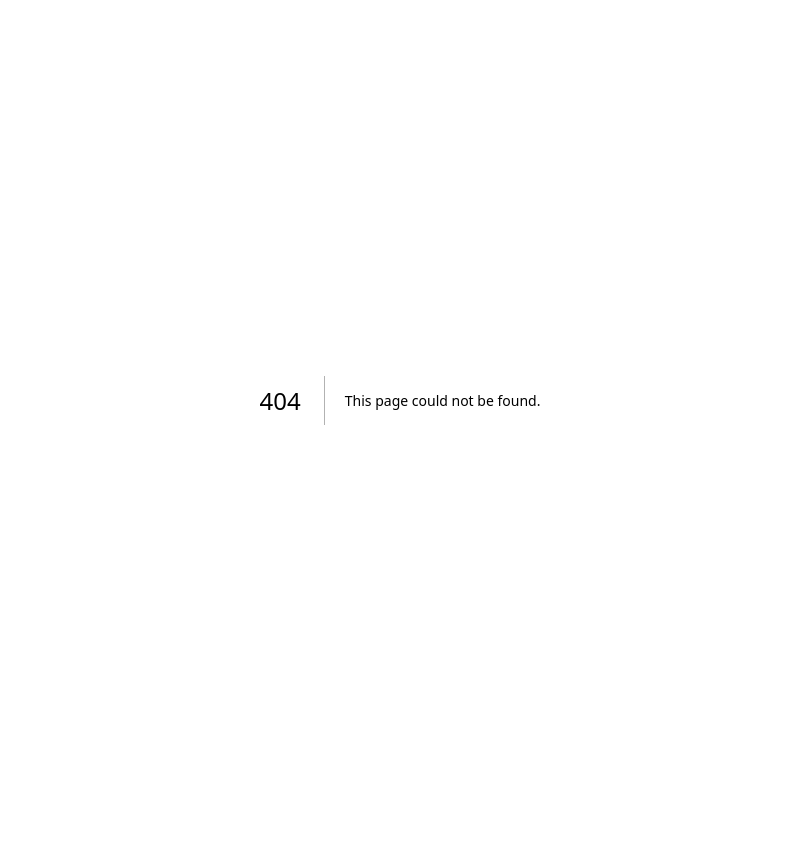
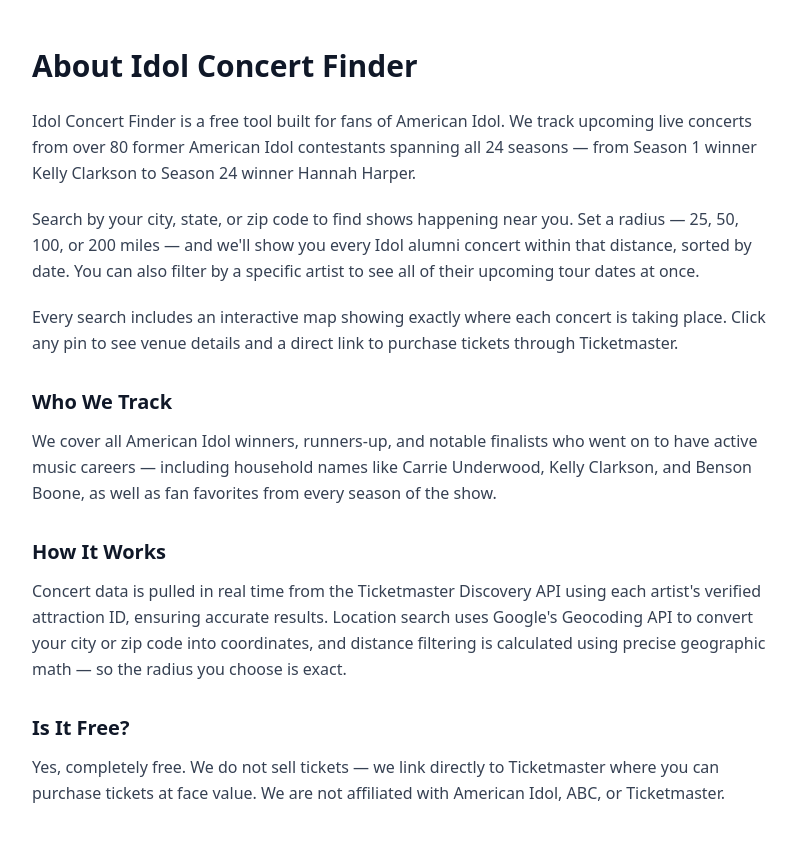
Before and after one commit to LetMeAdam8/idolconcertfinder, a Next.js app: page /about in a window 1280 px wide. Before the commit this address had no page. Shown: the top 842 px of the page, without its empty margins (240-1036 px from the left). Before the commit the page ends 800 px from the top, so only its background shows below. Built offline with nearby package versions, Linux system fonts and the light colour scheme.

Commit message:
Add Google Search Console verification

```diff
--- /dev/null
+++ b/src/app/about/page.tsx
@@ -0,0 +1,64 @@
+// src/app/about/page.tsx
+export default function AboutPage() {
+  return (
+    <div className="max-w-3xl mx-auto px-4 py-12">
+      <h1 className="text-3xl font-bold text-gray-900 mb-6">
+        About Idol Concert Finder
+      </h1>
+
+      <div className="prose prose-gray space-y-5 text-gray-700 leading-relaxed">
+        <p>
+          Idol Concert Finder is a free tool built for fans of American Idol.
+          We track upcoming live concerts from over 80 former American Idol
+          contestants spanning all 24 seasons — from Season 1 winner Kelly
+          Clarkson to Season 24 winner Hannah Harper.
+        </p>
+
+        <p>
+          Search by your city, state, or zip code to find shows happening near
+          you. Set a radius — 25, 50, 100, or 200 miles — and we'll show you
+          every Idol alumni concert within that distance, sorted by date. You
+          can also filter by a specific artist to see all of their upcoming
+          tour dates at once.
+        </p>
+
+        <p>
+          Every search includes an interactive map showing exactly where each
+          concert is taking place. Click any pin to see venue details and a
+          direct link to purchase tickets through Ticketmaster.
+        </p>
+
+        <h2 className="text-xl font-bold text-gray-900 mt-8 mb-3">
+          Who We Track
+        </h2>
+        <p>
+          We cover all American Idol winners, runners-up, and notable finalists
+          who went on to have active music careers — including household names
+          like Carrie Underwood, Kelly Clarkson, and Benson Boone, as well as
+          fan favorites from every season of the show.
+        </p>
+
+        <h2 className="text-xl font-bold text-gray-900 mt-8 mb-3">
+          How It Works
+        </h2>
+        <p>
+          Concert data is pulled in real time from the Ticketmaster Discovery
+          API using each artist's verified attraction ID, ensuring accurate
+          results. Location search uses Google's Geocoding API to convert your
+          city or zip code into coordinates, and distance filtering is
+          calculated using precise geographic math — so the radius you choose
+          is exact.
+        </p>
+
+        <h2 className="text-xl font-bold text-gray-900 mt-8 mb-3">
+          Is It Free?
+        </h2>
+        <p>
+          Yes, completely free. We do not sell tickets — we link directly to
+          Ticketmaster where you can purchase tickets at face value. We are not
+          affiliated with American Idol, ABC, or Ticketmaster.
+        </p>
+      </div>
+    </div>
+  );
+}
--- a/src/app/layout.tsx
+++ b/src/app/layout.tsx
@@ -3,9 +3,37 @@
 import "./globals.css";
 
 export const metadata: Metadata = {
-  title: "Idol Concert Finder",
-  description: "Find upcoming concerts from your favorite American Idol contestants",
-  icons: { icon: "/favicon.ico" },
+  title: "Idol Concert Finder | Find American Idol Alumni Concerts Near You",
+  description: "Find upcoming concerts from your favorite American Idol contestants. Search by city, state, or zip code to discover live shows from Kelly Clarkson, Carrie Underwood, Benson Boone, and 80+ other Idol alumni near you.",
+  keywords: "American Idol concerts, American Idol alumni tours, Kelly Clarkson tickets, Carrie Underwood tickets, Benson Boone tickets, American Idol live shows",
+  openGraph: {
+    title: "Idol Concert Finder | American Idol Alumni Concerts Near You",
+    description: "Search upcoming concerts from 80+ American Idol alumni. Find shows near you by city, zip code, or artist.",
+    url: "https://www.idolconcertfinder.com",
+    siteName: "Idol Concert Finder",
+    type: "website",
+    images: [
+      {
+        url: "https://www.idolconcertfinder.com/og-image.jpg",
+        width: 1200,
+        height: 630,
+        alt: "Idol Concert Finder",
+      },
+    ],
+  },
+  twitter: {
+    card: "summary_large_image",
+    title: "Idol Concert Finder | American Idol Alumni Concerts Near You",
+    description: "Search upcoming concerts from 80+ American Idol alumni near you.",
+    images: ["https://www.idolconcertfinder.com/og-image.jpg"],
+  },
+  metadataBase: new URL("https://www.idolconcertfinder.com"),
+  alternates: {
+    canonical: "https://www.idolconcertfinder.com",
+  },
+  verification: {
+    google: "ve5KixYHT4kiQ4rYzY-iLmNdbIXckI6VtTXftgVOuSA",
+  },
 };
 
 export default function RootLayout({ children }: { children: React.ReactNode }) {
--- /dev/null
+++ b/src/app/robots.ts
@@ -0,0 +1,13 @@
+// src/app/robots.ts
+import { MetadataRoute } from "next";
+
+export default function robots(): MetadataRoute.Robots {
+  return {
+    rules: {
+      userAgent: "*",
+      allow: "/",
+      disallow: "/api/",
+    },
+    sitemap: "https://www.idolconcertfinder.com/sitemap.xml",
+  };
+}
--- /dev/null
+++ b/src/app/sitemap.ts
@@ -0,0 +1,13 @@
+// src/app/sitemap.ts
+import { MetadataRoute } from "next";
+
+export default function sitemap(): MetadataRoute.Sitemap {
+  return [
+    {
+      url: "https://www.idolconcertfinder.com",
+      lastModified: new Date(),
+      changeFrequency: "daily",
+      priority: 1,
+    },
+  ];
+}
```
Also changed, not shown: public/og-image.jpg.jpg (added).
